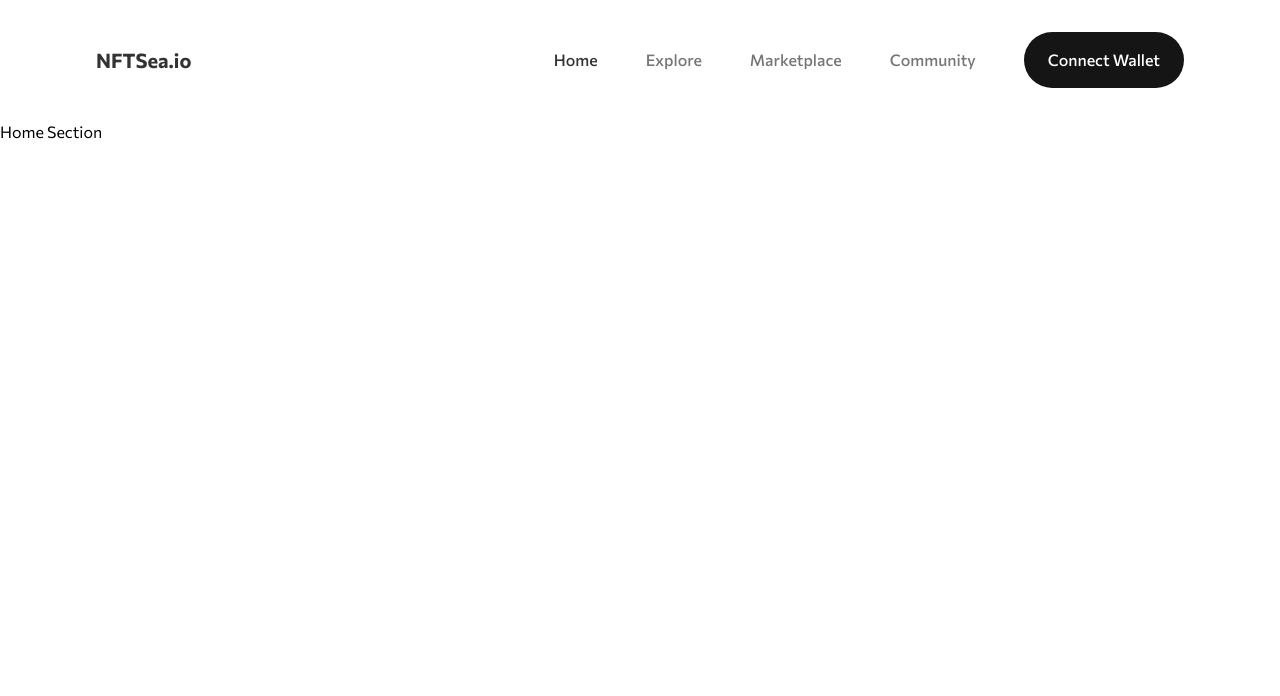
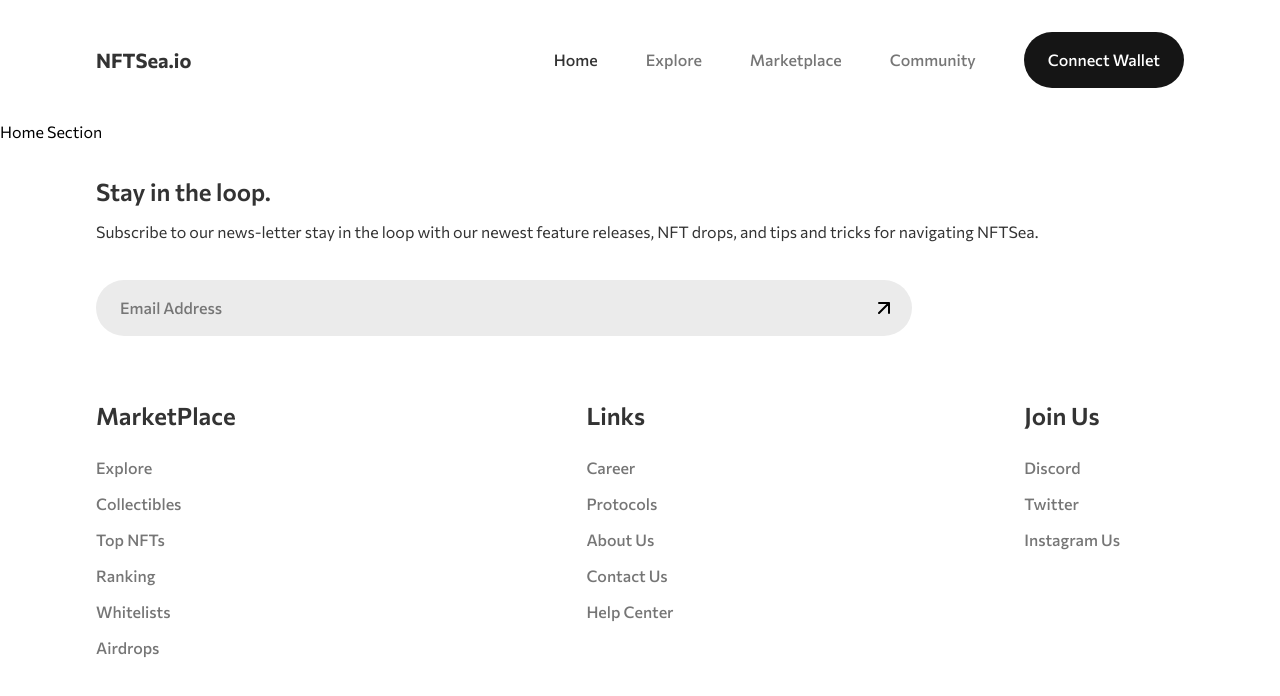
Before and after one commit to Johnmojo/nftsea.io, a React (Vite) app in the folder client/: page / in a window 1280 px wide. Shown: the top 696 px of the page. Built offline with nearby package versions, Linux system fonts and the light colour scheme.

Commit message:
feat: add footer desktop

```diff
--- a/client/src/components/button/index.tsx
+++ /dev/null
@@ -1,14 +0,0 @@
-interface Props {
-  title: string;
-  arrow?: boolean;
-}
-
-const Button = ({ title, arrow }: Props) => {
-  return (
-    <button className="flex w-full px-6 py-4 max-h-14 mx-auto justify-center text-base font-medium rounded-full bg-grey-900 text-white">
-      {title}
-    </button>
-  );
-};
-
-export default Button;
--- /dev/null
+++ b/client/src/components/inputs/Email.tsx
@@ -0,0 +1,23 @@
+import ArrowLink from "../ui/icons/ArrowLink";
+
+const Email = () => {
+  return (
+    <div className="relative w-full">
+      <input
+        type="email"
+        name="email"
+        placeholder="Email Address"
+        className="bg-grey-50 pl-6 py-4 rounded-full placeholder:text-grey-300 placeholder:font-medium placeholder:text-base outline-none w-full"
+      />
+      <button
+        type="submit"
+        value="Submit"
+        className="invert absolute top-0 right-0 bottom-0 pr-4"
+      >
+        <ArrowLink />
+      </button>
+    </div>
+  );
+};
+
+export default Email;
--- /dev/null
+++ b/client/src/components/ui/buttons/Button.tsx
@@ -0,0 +1,36 @@
+import { useState } from "react";
+
+interface Props {
+  title: string;
+  href?: string;
+}
+
+const Button = ({ title, href }: Props) => {
+  const [arrow, setArrow] = useState(false);
+
+  return (
+    <button className="flex w-full px-6 py-4 max-h-14 mx-auto justify-center text-base font-medium rounded-full bg-grey-900 text-white space-x-2">
+      <div>{title}</div>
+      {href && (
+        <div>
+          <svg
+            xmlns="http://www.w3.org/2000/svg"
+            width="24"
+            height="24"
+            fill="none"
+          >
+            <path
+              stroke="#fff"
+              stroke-linecap="round"
+              stroke-linejoin="round"
+              stroke-width="2"
+              d="M7 17 17 7M7 7h10v10"
+            />
+          </svg>
+        </div>
+      )}
+    </button>
+  );
+};
+
+export default Button;
--- /dev/null
+++ b/client/src/components/ui/buttons/PillButton.tsx
@@ -0,0 +1,7 @@
+import React from "react";
+
+const Pill = () => {
+  return <div>Pill</div>;
+};
+
+export default Pill;
--- /dev/null
+++ b/client/src/components/ui/icons/ArrowHero.tsx
@@ -0,0 +1,14 @@
+const ArrowHero = () => {
+  return (
+    <svg xmlns="http://www.w3.org/2000/svg" width="80" height="66" fill="none">
+      <path
+        stroke="#2E2E2E"
+        strokeLinecap="round"
+        strokeWidth="2"
+        d="M1.608 4.918c6.976-3.08 15.94-6.946 21.014 1.065 3.768 5.952.147 12.95 6.938 17.351 6.969 4.517 15.406 1.961 22.976 3.2 7.944 1.3 10.132 9.989 10.276 16.892.15 7.181 2.72 11.929 10.06 13.202 7.9 1.37-1.43-4.522-3.866-6.195-1.878-1.29 1.652.24 2.462 1.08 1.919 1.988 5.706 3.02 7.233 4.838.415.494-3.377 2.06-3.816 2.403-2.685 2.097-4.531 3.311-6.51 6.19"
+      />
+    </svg>
+  );
+};
+
+export default ArrowHero;
--- /dev/null
+++ b/client/src/components/ui/icons/ArrowLink.tsx
@@ -0,0 +1,15 @@
+const ArrowLink = () => {
+  return (
+    <svg xmlns="http://www.w3.org/2000/svg" width="24" height="24" fill="none">
+      <path
+        stroke="#fff"
+        strokeLinecap="round"
+        strokeLinejoin="round"
+        strokeWidth="2"
+        d="M7 17 17 7M7 7h10v10"
+      />
+    </svg>
+  );
+};
+
+export default ArrowLink;
--- a/client/src/layouts/Container.tsx
+++ b/client/src/layouts/Container.tsx
@@ -1,5 +1,6 @@
 import { ReactNode } from "react";
 import Header from "./Header";
+import Footer from "./Footer";
 
 interface Props {
   children?: ReactNode;
@@ -10,6 +11,7 @@ const Layout = ({ children }: Props) => {
     <>
       <Header />
       <main>{children}</main>
+      <Footer />
     </>
   );
 };
--- a/client/src/layouts/Footer.tsx
+++ b/client/src/layouts/Footer.tsx
@@ -1,5 +1,67 @@
+import Email from "../components/inputs/Email";
+
 const Footer = () => {
-  return <div>Footer</div>;
+  return (
+    <footer>
+      <div className="z-50 hidden w-full px-8 md:px-24 lg:px-24 pt-8 pb-8 transition-all duration-300 ease-out sm:block">
+        <div className="flex mx-auto items-center justify-between max-w-screen-xl">
+          <div className="flex gap-16 flex-col xl:flex-row w-full">
+            <div className="flex flex-col xl:w-2/5 space-y-9 w-full">
+              <div className="space-y-3">
+                <h1 className="font-semibold text-2xl text-grey-500">
+                  Stay in the loop.
+                </h1>
+                <p className="font-regular text-base text-grey-500">
+                  Subscribe to our news-letter stay in the loop with our newest
+                  feature releases, NFT drops, and tips and tricks for
+                  navigating NFTSea.
+                </p>
+              </div>
+              <div className="md:w-full lg:w-3/4">
+                <Email />
+              </div>
+            </div>
+            <div className="flex clear-left xl:w-3/5 place-content-between w-full">
+              <div className="space-y-6 pr-8 lg:pr-16">
+                <h1 className="font-semibold text-2xl text-grey-500">
+                  MarketPlace
+                </h1>
+                <ul className="text-grey-300 font-medium text-base space-y-3">
+                  <li>Explore</li>
+                  <li>Collectibles</li>
+                  <li>Top NFTs</li>
+                  <li>Ranking</li>
+                  <li>Whitelists</li>
+                  <li>Airdrops</li>
+                </ul>
+              </div>
+              <div className="space-y-6 pr-8 lg:pr-16">
+                <h1 className="font-semibold text-2xl text-grey-500">Links</h1>
+                <ul className="text-grey-300 font-medium text-base space-y-3">
+                  <li>Career</li>
+                  <li>Protocols</li>
+                  <li>About Us</li>
+                  <li>Contact Us</li>
+                  <li>Help Center</li>
+                </ul>
+              </div>
+              <div className="space-y-6 pr-8 lg:pr-16">
+                <h1 className="font-semibold text-2xl text-grey-500">
+                  Join Us
+                </h1>
+                <ul className="text-grey-300 font-medium text-base space-y-3">
+                  <li>Discord</li>
+                  <li>Twitter</li>
+                  <li>Instagram Us</li>
+                </ul>
+              </div>
+            </div>
+          </div>
+          <div className="border-b"></div>
+        </div>
+      </div>
+    </footer>
+  );
 };
 
 export default Footer;
--- a/client/src/layouts/Header.tsx
+++ b/client/src/layouts/Header.tsx
@@ -1,6 +1,6 @@
 import { Link } from "react-router-dom";
 import { useState, useEffect } from "react";
-import Button from "../components/button";
+import Button from "../components/ui/buttons/Button";
 
 const Header = () => {
   const [menu, setMenu] = useState(false);
@@ -24,7 +24,7 @@ const Header = () => {
 
   return (
     <header>
-      <div className="z-50 hidden w-full px-24 pt-8 pb-8 transition-all duration-300 ease-out lg:block">
+      <div className="z-50 hidden w-full px-24 pt-8 pb-8 transition-all duration-300 ease-out md:block">
         <div className="flex items-center justify-between mx-auto max-w-screen-xl">
           <Link to="/">
             <div
@@ -50,14 +50,14 @@ const Header = () => {
               </li>
               <li className="inline-block">
                 <Link to="/">
-                  <Button title="Connect Wallet" />
+                  <Button title="Connect Wallet" href="" />
                 </Link>
               </li>
             </ul>
           </nav>
         </div>
       </div>
-      <div className="z-50 block w-full px-4 md:px-8 pt-8 pb-8 transition-all duration-300 ease-out lg:hidden ">
+      <div className="z-50 block w-full px-4 sm:px-8 pt-8 pb-8 transition-all duration-300 ease-out md:hidden ">
         <div className="flex items-center justify-between mx-auto max-w-screen-3xl">
           <div className="z-50 flex cursor-pointer">
             <Link to="/">
```
